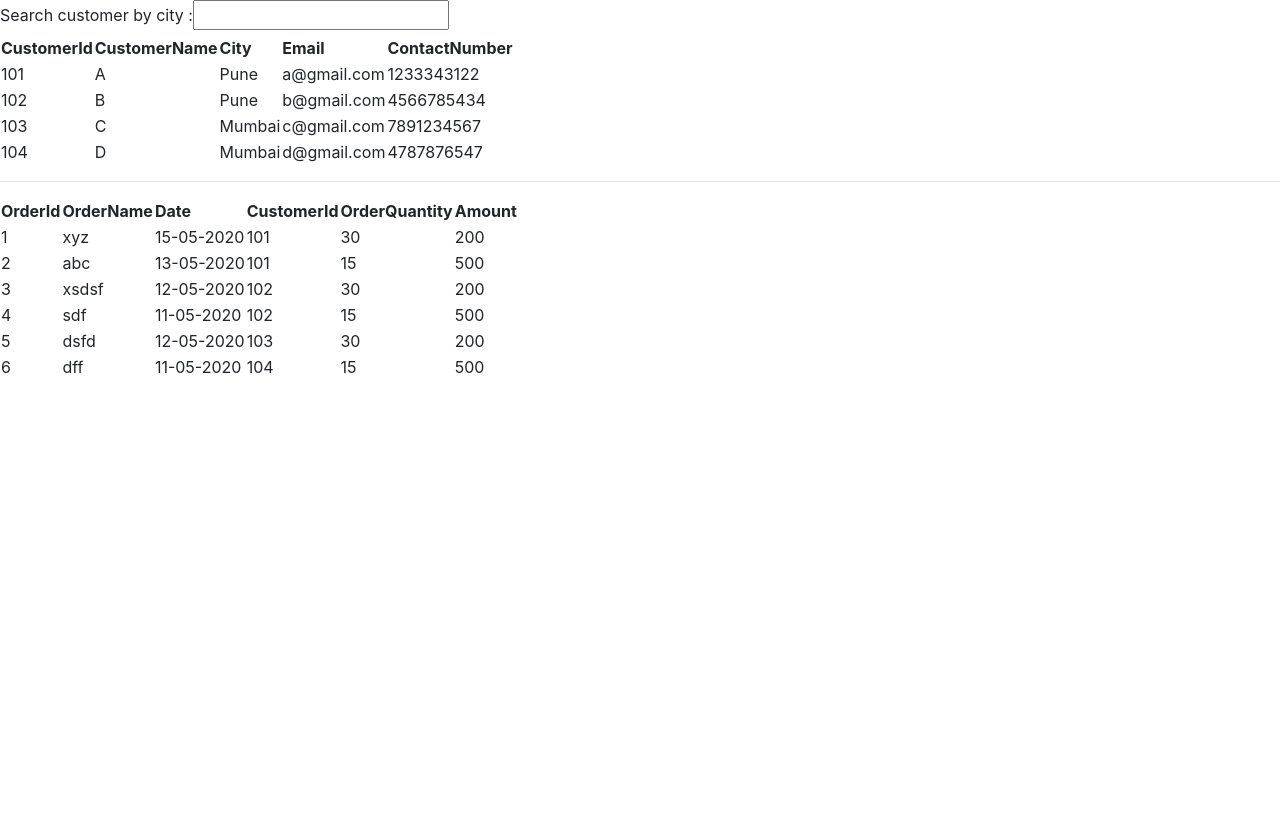
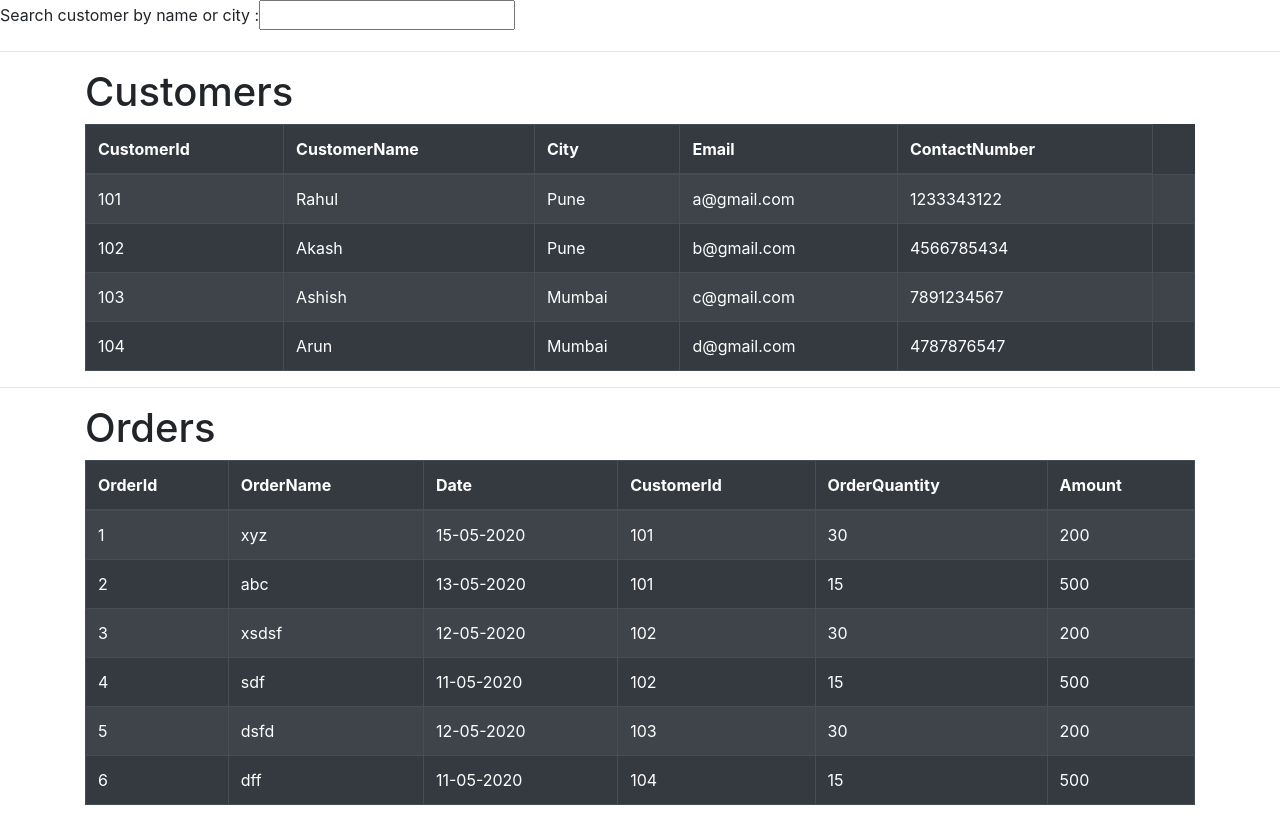
Before and after one commit to tavisca-pgupta/Angular-exercise-solution, an Angular app: page / in a window 1280 px wide. Before the commit the page ends 800 px from the top, so only its background shows below. Built offline with nearby package versions, Linux system fonts and the light colour scheme.

Commit message:
Added styling and css

```diff
--- a/src/app/components/customercomponent/customer.view.html
+++ b/src/app/components/customercomponent/customer.view.html
@@ -1,4 +1,6 @@
-<table>
+<div class="container">
+  <h1>Customers</h1>
+<table class="table table-striped table-bordered table-dark">
     <thead>
       <tr>
       <th>CustomerId</th>
@@ -19,3 +21,4 @@
       </tr>
     </tbody>
   </table>
+</div>
--- a/src/app/components/ordercomponent/order.view.html
+++ b/src/app/components/ordercomponent/order.view.html
@@ -1,4 +1,7 @@
-<table>
+
+<div class="container" >
+    <h1>Orders</h1>
+<table class="table table-striped table-bordered table-dark" >
     <thead>
       <tr>
       <th>OrderId</th>
@@ -20,3 +23,4 @@
       </tr>
     </tbody>
   </table>
+  </div>
--- a/src/app/components/searchcomponent/search.view.html
+++ b/src/app/components/searchcomponent/search.view.html
@@ -1,2 +1,2 @@
-<Label>Search customer by city : </Label>
+<Label>Search customer by name or city : </Label>
 <input type='text' name="search" (keyup) = "search($event)">
--- a/src/app/models/app.constants.ts
+++ b/src/app/models/app.constants.ts
@@ -23,10 +23,10 @@ Employees.push(new Employee(105, 'E', 20));
 Employees.push(new Employee(106, 'F', 30));
 
 export const Customers: Array<Customer> = new Array<Customer>();
-Customers.push(new Customer(101, "A", "Pune", "a@gmail.com", 1233343122));
-Customers.push(new Customer(102, "B", "Pune", "b@gmail.com", 4566785434));
-Customers.push(new Customer(103, "C", "Mumbai", "c@gmail.com", 7891234567));
-Customers.push(new Customer(104, "D", "Mumbai", "d@gmail.com", 4787876547));
+Customers.push(new Customer(101, "Rahul", "Pune", "a@gmail.com", 1233343122));
+Customers.push(new Customer(102, "Akash", "Pune", "b@gmail.com", 4566785434));
+Customers.push(new Customer(103, "Ashish", "Mumbai", "c@gmail.com", 7891234567));
+Customers.push(new Customer(104, "Arun", "Mumbai", "d@gmail.com", 4787876547));
 
 export const Orders: Array<Order> = new Array<Order>();
 Orders.push(new Order(1, "xyz", "15-05-2020", 101, 30, 200));
--- a/src/index.html
+++ b/src/index.html
@@ -15,6 +15,7 @@
     <app-empreceiver-component></app-empreceiver-component> -->
 
     <search-component></search-component>
+    <hr />
     <customer-component></customer-component>
     <hr />
     <order-component></order-component>
```
